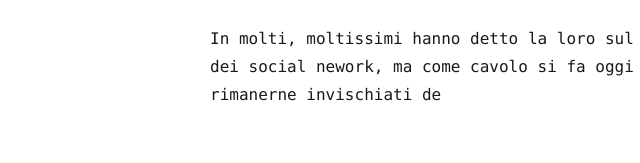
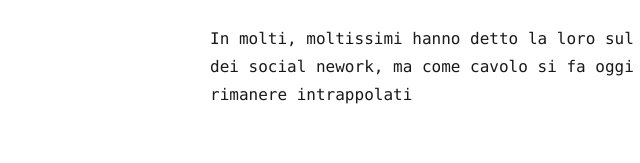
Before and after one commit to DiegoAngelino/voidlog-2d8eb, a Gatsby site: page /sul-serio-non-sei-sui-social in a window 1280 px wide. Shown: the part 199-362 px from the top of the page, 115-755 px from the left. Built offline with nearby package versions, Linux system fonts and the light colour scheme; Gatsby itself is replaced by a stand-in of ours; some packages are replaced by stand-ins of ours.

Commit message:
sul-serio-non-sei-sui-social.md: changed

```diff
--- a/src/pages/sul-serio-non-sei-sui-social.md
+++ b/src/pages/sul-serio-non-sei-sui-social.md
@@ -7,4 +7,4 @@ spoiler: No, dico seriamente, non ne hai?
 Ebbene si, non ne ho.
 O meglio, ne ho pochi, e quelli che ho non li uso un granch&eacute;.
 
-In molti, moltissimi hanno detto la loro sul potere *distrattivo* dei social nework, ma come cavolo si fa oggi nel 2022 a non rimanerne invischiati de
+In molti, moltissimi hanno detto la loro sul potere *distrattivo* dei social nework, ma come cavolo si fa oggi nel 2022 a non rimanere intrappolati
```
